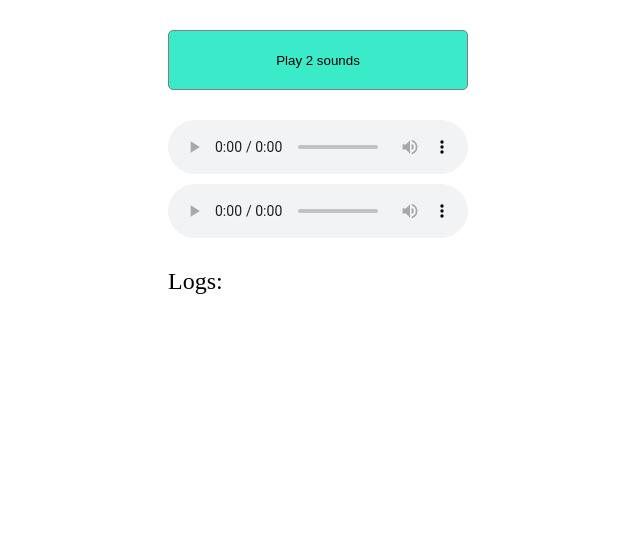
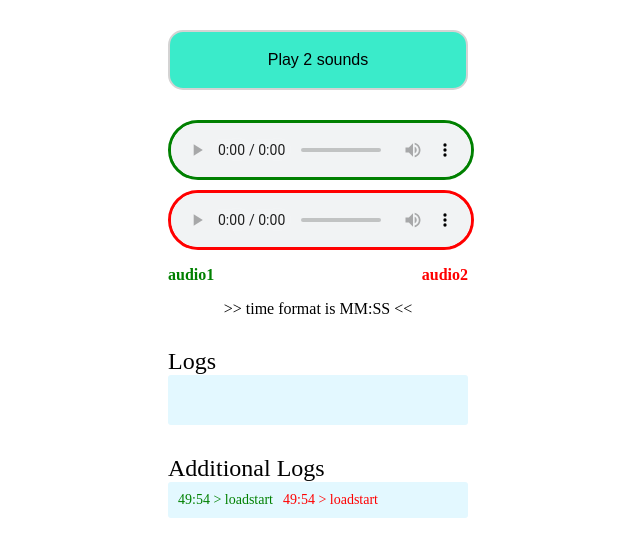
Before and after one commit to Unsleeping/safari-sandbox-audio-streams, a plain HTML site: page index.html in a window 1280 px wide. Shown: the whole page, without its empty margins (322-962 px from the left). Drawn offline with Linux system fonts and the light colour scheme.

Commit message:
Add files via upload

```diff
--- a/index.html
+++ b/index.html
@@ -4,18 +4,20 @@
     <meta name="viewport" content="width=device-width,initial-scale=1" />
     <script>
       document.addEventListener('DOMContentLoaded', function () {
-        console.log('loaded');
-        const audio1 = document.querySelector('#player1');
-        const audio2 = document.querySelector('#player2');
-        const logDiv = document.querySelector('#log');
-        const log2Div = document.querySelector('#log2');
         const btn = document.querySelector('#play');
-        // window.addEventListener('scroll', function () {
-        //   if (audio1 && audio2) {
-        //     audio1.play();
-        //     audio2.play();
-        //   }
-        // });
+        function getLogDiv(isFirst, isExtraContainer) {
+          const logDiv = document.querySelector(isExtraContainer ? '#logExtra':'#log');
+          const log2Div = document.querySelector(isExtraContainer ? '#log2Extra':'#log2');
+          return isFirst ? logDiv : log2Div;
+        }
+        function createLog(str, isFirst = false, isExtraContainer = false) {
+          const container = getLogDiv(isFirst, isExtraContainer);
+          const div = document.createElement('div');
+          div.innerHTML = `${new Date().toISOString().slice(14, -5)} > ${str}`;
+          if (container) {
+            container.appendChild(div);
+          }
+        }
         btn.addEventListener('click', function () {
           const audio1 = document.querySelector('#player1');
           const audio2 = document.querySelector('#player2');
@@ -24,54 +26,56 @@
             audio2.play();
           }
         });
-        audio1.addEventListener('playing', function () {
-          const div = document.createElement('div');
-          div.innerHTML = '> audio1 playing';
-          if (logDiv) {
-            logDiv.appendChild(div);
-          }
-        });
-        audio2.addEventListener('playing', function () {
-          const div = document.createElement('div');
-          div.innerHTML = '> audio2 playing';
-          if (logDiv) {
-            logDiv.appendChild(div);
-          }
-        });
-        audio1.addEventListener('ended', function () {
-          const div = document.createElement('div');
-          div.innerHTML = '> audio1 ended';
-          if (logDiv) {
-            logDiv.appendChild(div);
-          }
-        });
-        audio2.addEventListener('ended', function () {
-          const div = document.createElement('div');
-          div.innerHTML = '> audio2 ended';
-          if (logDiv) {
-            logDiv.appendChild(div);
-          }
-        });
-        audio1.addEventListener('paused', function () {
-          const div = document.createElement('div');
-          div.innerHTML = '> audio1 paused';
-          if (logDiv) {
-            logDiv.appendChild(div);
-          }
-        });
-        audio2.addEventListener('paused', function () {
-          const div = document.createElement('div');
-          div.innerHTML = '> audio2 paused';
-          if (logDiv) {
-            logDiv.appendChild(div);
-          }
-        });
+        function subscribeToEvents() {
+          const loggerEvents = ['playing', 'pause', 'ended'];
+          const extraEvents = [
+            'abort',
+            'canplay',
+            'canplaythrough',
+            'durationchange',
+            'emptied',
+            'error',
+            'loadeddata',
+            'loadedmetadata',
+            'loadstart',
+            'play',
+            'progress',
+            'resize',
+            'ratechange',
+            'seeked',
+            'seeking',
+            'stalled',
+            'suspend',
+            // 'timeupdate',
+            'volumechange',
+            'waiting',
+          ];
+          loggerEvents.forEach(function (event) {
+            const audio1 = document.querySelector('#player1');
+            const audio2 = document.querySelector('#player2');
+            audio1.addEventListener(event, function () {
+              createLog(event, true);
+            });
+            audio2.addEventListener(event, function () {
+              createLog(event, false);
+            });
+          });
+          extraEvents.forEach(function (event) {
+            const audio1 = document.querySelector('#player1');
+            const audio2 = document.querySelector('#player2');
+            audio1.addEventListener(event, function () {
+              createLog(event, true, true);
+            });
+            audio2.addEventListener(event, function () {
+              createLog(event, false, true);
+            });
+          })
+        }
+        subscribeToEvents();
       });
     </script>
   </head>
   <body>
-    <!-- <h1>Scroll to autoplay</h1> -->
-
     <div
       style="
         display: flex;
@@ -79,8 +83,6 @@
         margin: 10px auto;
         max-width: 300px;
         margin-top: 30px;
-        /* height: 1000px; */
-        /* background-color: #3aebca; */
       "
     >
       <button
@@ -88,16 +90,17 @@
           height: 60px;
           width: 100%;
           margin-bottom: 30px;
-          border-radius: 5px;
+          border-radius: 15px;
           outline: 0;
-          border: 1px solid gray;
+          border: 2px solid rgb(212, 211, 211);
           background-color: #3aebca;
+          font-size:16px;
         "
         id="play"
       >
         Play 2 sounds
       </button>
-      <audio controls id="player1" style="margin-bottom: 10px">
+      <audio controls id="player1" style="margin-bottom: 10px; border: 3px solid green; border-radius: 30px;">
         <source
           src="http://www.jplayer.org/audio/mp3/TSP-01-Cro_magnon_man.mp3"
         />
@@ -105,13 +108,26 @@
           src="http://www.jplayer.org/audio/ogg/TSP-01-Cro_magnon_man.ogg"
         />
       </audio>
-      <audio controls id="player2">
-        <source src="https://www.computerhope.com/jargon/m/example.mp3" />
+      <audio controls id="player2" style="border: 3px solid red;  border-radius: 30px;">
+        <source src="https://www2.cs.uic.edu/~i101/SoundFiles/BabyElephantWalk60.wav" />
       </audio>
-      <div style="margin-top: 30px; font-size: 1.5rem">Logs:</div>
-      <div id="log" style="font-size: 1.5rem"></div>
+      <div style="display: flex; justify-content: space-between;"><p style="color: green; font-weight:bold; font-size: 16px">audio1</p><p style="color: red; font-weight:bold; font-size: 16px">audio2</p></div>
+      <div style="margin: 0 auto">>> time format is MM:SS <<</div>
+      <div style="margin-top: 30px; font-size: 1.5rem">Logs</div>
+      <div style="align-self: center; min-height: 50px; min-width: 100%; background-color: rgb(227, 248, 255);border-radius: 3px">
+        <div style="display: flex; justify-content: space-between; padding: 10px;">
+          <div id="log" style="font-size: 14px; color: green; white-space: nowrap; margin-right:10px;"></div>
+          <div id="log2" style="font-size: 14px; color: red; white-space: nowrap;"></div>
+        </div>
+      </div>
+      <div style="margin-top: 30px; font-size: 1.5rem">Additional Logs </div>
+      <div style="align-self: center; min-width: 100%; background-color: rgb(227, 248, 255); border-radius: 3px;">
+        <div style="display: flex; justify-content: space-between; padding: 10px; width:max-content;">
+          <div id="logExtra" style="font-size: 14px; color: green; white-space: nowrap; margin-right:10px;"></div>
+          <div id="log2Extra" style="font-size: 14px; color: red; white-space: nowrap;"></div>
+        </div>
+      </div>
     </div>
-
-    <div id="log2" style="margin-top: 50px"></div>
+  </div>
   </body>
 </html>
```
